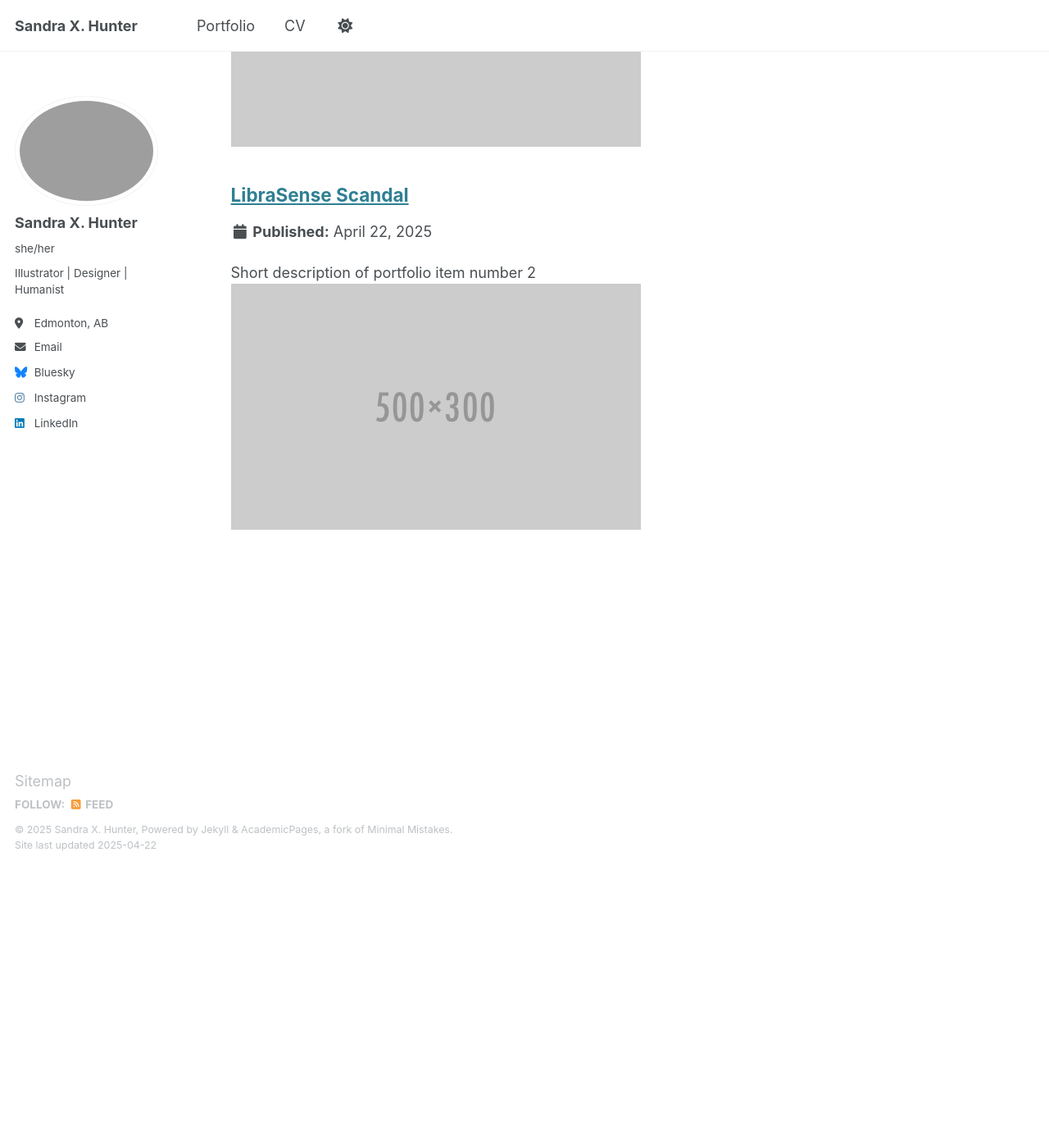
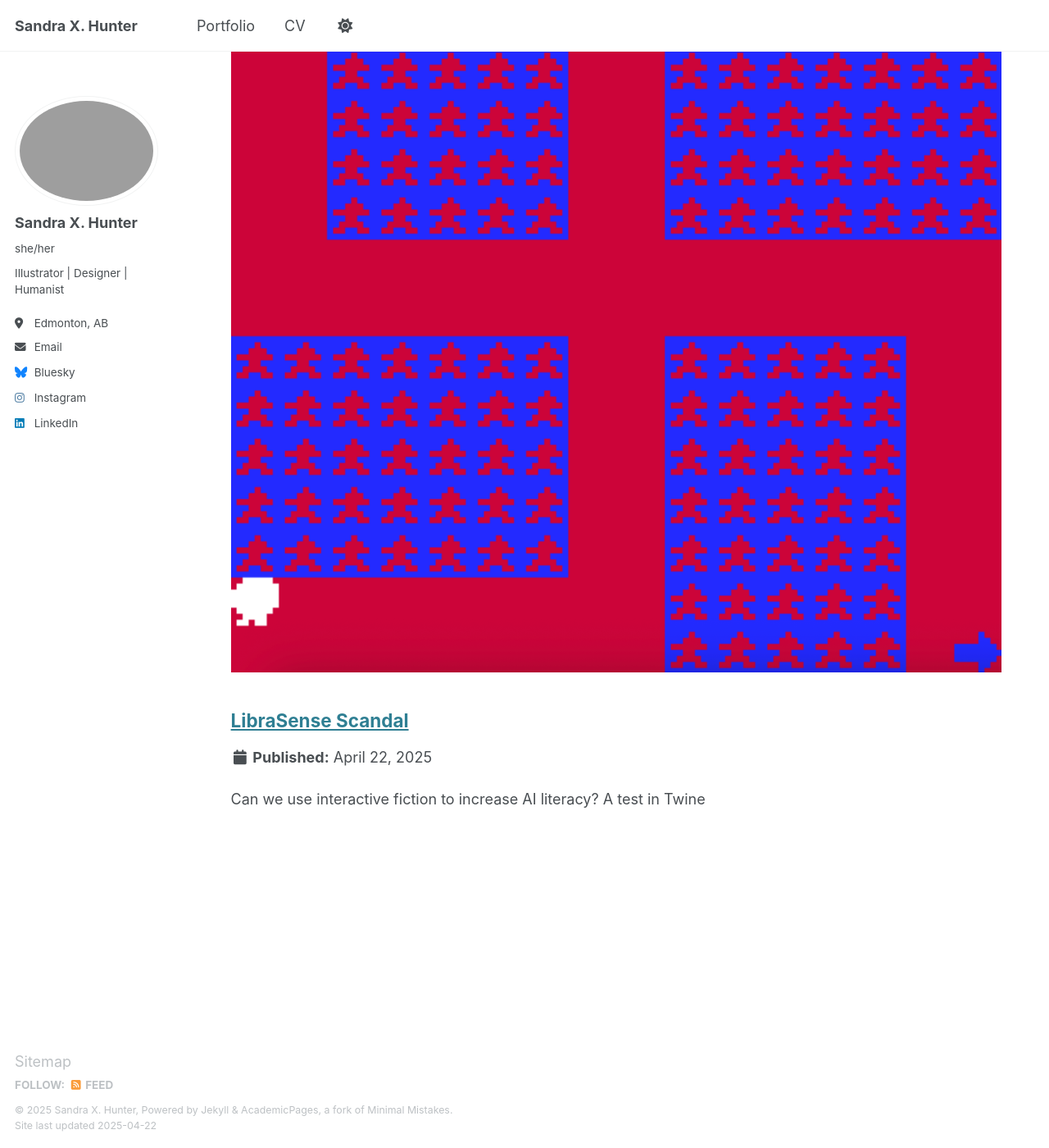
Before and after one commit to SX-Hunter/me, a Jekyll site: the page built from _pages/portfolio.html, in a window 1280 px wide and 1400 px high, scrolled down 443 px. Shown: the whole window at 82% size. Built offline with Jekyll 4.4.1, drawn with Linux system fonts in a browser that asks for light colours; before the commit the page ends 1501 px from its top, so only the background shows below that.

Commit message:
Portfolio updates

```diff
--- a/_portfolio/portfolio-2.html
+++ b/_portfolio/portfolio-2.html
@@ -1,6 +1,6 @@
 ---
 title: "LibraSense Scandal"
-excerpt: "Short description of portfolio item number 2 <br/><img src='/images/500x300.png'>"
+excerpt: "Can we use interactive fiction to increase AI literacy? A test in Twine <!--<br/><img src='/images/500x300.png'>-->"
 collection: portfolio
 ---
 
```
Also changed, not shown: _portfolio/portfolio-1.md (+2 -2 lines).
